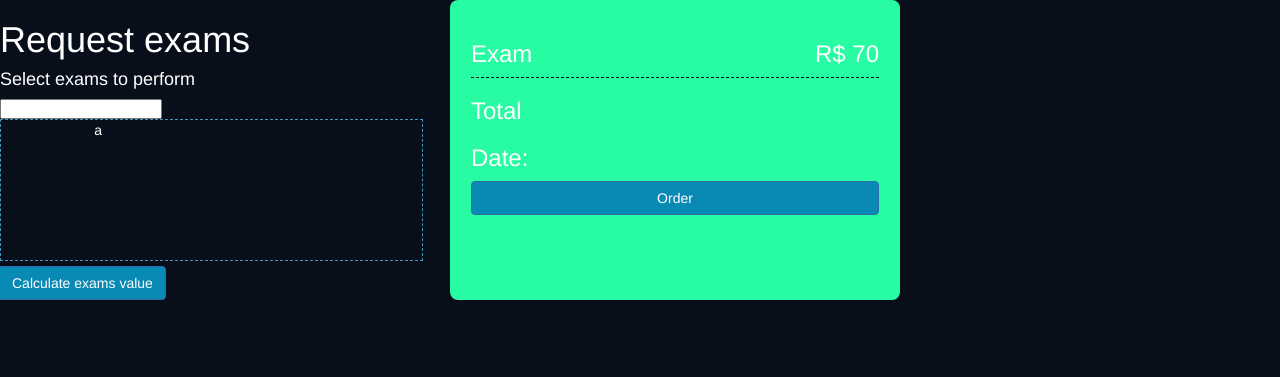
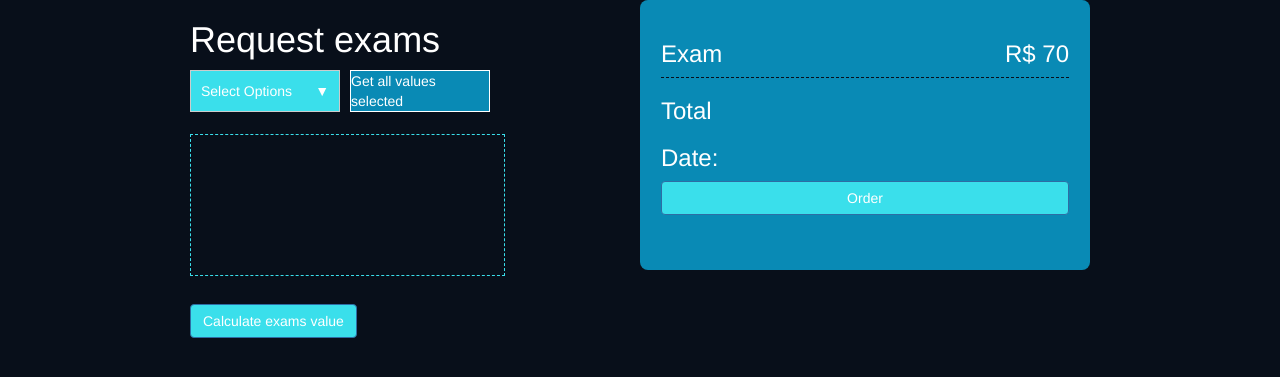
Before and after one commit to upALX/Life, a Django app: page /exams/request_exam/ in a window 1280 px wide. Shown: the top 377 px of the page. Run offline with Django 4.2, Linux system fonts and the light colour scheme; a user stored in the database is signed in; data comes from the database, SQL or seed files in the repository; both versions use the stored data as it was after the commit.

Commit message:
adding glory of send data to the back end

```diff
--- a/exams/templates/request_exam.html
+++ b/exams/templates/request_exam.html
@@ -10,30 +10,47 @@
 
         <div class="content__select-exam">
             <h1>Request exams</h1>
-            <h4>Select exams to perform</h4>
-            <form action="{%url 'request_exams'%}" method="post">{% csrf_token%}
-                <div class="btn-group" role="group" aria-label="Button group with nested dropdown">
-
-                    <div class="btn-group" role="group">
+            {% comment %} <form action="{%url 'request_exams'%}" method="post">{% csrf_token%}
+                <div class="content__select" >
+                    <h4>Select exams to perform</h4>
+                    <div class="content__select-card">
                         <select class="content__select-form-exams" name="exams_selected">
-                            <option selected>Open this select menu</option>
+                            <option class="content__select-options" selected>Open this select menu</option>
                             {%for exam in exams_type%}
-
+                                <option class="content__select-options" value="">LOL1</option>
                             {%endfor%}
-                            <option value="{{exam.id}}">{{exam.exam_name}}
                           </select>
+                          <input type="submit" class="content__select_input-submit" value="Select values"> {% endcomment %}
                         {% comment %} <ul class="dropdown-menu">
                             {% for exam in exams_type%}
                                 <li></option></li>
                             {%endfor%}
                         </ul> {% endcomment %}
-                        <textarea class="btn-group__textarea"id="w3review" name="w3review" rows="7" cols="50">
-                        a
+                        {% comment %} <textarea onclick="getAllSelectedValues()" class="btn-group__textarea"id="" name="" rows="7" cols="50">
                         </textarea>
                     </div>
                     <button class="btn btn-primary" type="submit">Calculate exams value</button>
                 </div>
-            </form>
+            </form> {% endcomment %}
+            <form action="{%url 'request_exams'%}" method="POST" > {%csrf_token%}
+            <div class="container-main">
+                <div id="custom-select-container" class="custom-select">
+                    <div class="select-box" onclick="toggleOptions()">
+                        <span>Select Options</span>
+                        <span>&#9660;</span>
+                    </div>
+                    <div class="options-container" id="options-container">
+                        {%for exam in exams_type%}
+                        <div class="option">
+                            <input type="checkbox" class="checkbox" id="{{exam.exam_name}}" value="{{exam.exam_name}}" name="exams_selected" multiple> {{exam.exam_name}}
+                        </div>
+                        {%endfor%}
+                    </div>
+                </div>
+                <span class="button-span"onclick="getAllSelectedValues()">Get all values selected</span>
+            </div>
+            <textarea class="btn-group__textarea" id="output" rows="7" readonly></textarea>
+            <button class="btn btn-primary" type="submit">Calculate exams value</button>
         </div>
         <div class="content__select-resum">
             <div class="content__select-exam-prices">
@@ -46,6 +63,7 @@
             </div>
             <button class="btn btn-primary" type="submit">Order</button>
         </div>
-
     </div>
+    </form>
+    <script src={%static 'exams/js/scripts.js'%}></script>
 {%endblock%}
--- a/exams/views.py
+++ b/exams/views.py
@@ -13,19 +13,21 @@ def request_exams(request):
     if request.method == 'GET':
         return render(request=request, template_name='request_exam.html', context={'exams_type': exams_type})
     elif request.method == 'POST':
-        exams_id = request.POST.getlists('exams_name')
+        exams_id = request.POST.getlist('exams_selected')
 
-        order_exams = Exams.objects.filter(
-            id__in=exams_id
-        )
+        print(exams_id)
 
-        total_amount_exam = sum([exam.price for exam in order_exams])
-        # TODO calculate price of data right
+        return HttpResponse('Hello world')
 
-        return render(
-            request=request, template_name='request_exam.html',
-            context={'exams_type': exams_type, 'order_exams': order_exams,
-            'total_amount': total_amount_exam}
-        )
+        # order_exams = Exams.objects.filter(
+        #     id__in=exams_id
+        # )
 
-    return HttpResponse('Hello world')
+        # total_amount_exam = sum([exam.price for exam in order_exams])
+        # # TODO calculate price of data right
+
+        # return render(
+        #     request=request, template_name='request_exam.html',
+        #     context={'exams_type': exams_type, 'order_exams': order_exams,
+        #     'total_amount': total_amount_exam}
+        # )
--- a/templates/bases/main_structure.html
+++ b/templates/bases/main_structure.html
@@ -4,6 +4,7 @@
 <head>
     <meta charset="UTF-8">
     <meta name="viewport" content="width=device-width, initial-scale=1.0">
+    <link rel="shortcut icon" href="{%static 'general/assets/dna.png'%}" type="image/x-icon">
     <title>Life</title>
     <link rel="stylesheet" href="https://cdn.jsdelivr.net/npm/bootstrap@3.3.7/dist/css/bootstrap.min.css" integrity="sha384-BVYiiSIFeK1dGmJRAkycuHAHRg32OmUcww7on3RYdg4Va+PmSTsz/K68vbdEjh4u" crossorigin="anonymous">
     <link rel="stylesheet" href="{%static 'general/css/main.css'%}">
--- a/templates/static/exams/css/request_exams.css
+++ b/templates/static/exams/css/request_exams.css
@@ -3,6 +3,77 @@
 }
 body{
     background-color: var(--main-color);
+    display: flex;
+    align-items: center;
+    justify-content: center;
+}
+
+.container-main {
+    display: flex;
+    justify-content: space-between;
+    width: 300px;
+}
+
+.custom-select {
+    position: relative;
+    display: inline-block;
+}
+
+.select-box {
+    width: 150px;
+    padding: 10px;
+    display: flex;
+    justify-content: space-between;
+    align-items: center;
+    background-color: var(--secondary-color);
+
+    border: 1px solid #ccc;
+    cursor: pointer;
+}
+
+.options-container {
+    position: absolute;
+    top: 100%;
+    left: 0;
+    width: 100%;
+    max-height: 200px;
+    overflow-y: auto;
+    border: 1px solid #ccc;
+    border-top: none;
+    display: none;
+}
+
+.option {
+    padding: 10px;
+    color: var(--main-color);
+    cursor: pointer;
+    background-color: var(--middle-color)
+}
+
+.option:hover {
+    background-color: #e0e0e0;
+}
+
+.checkbox {
+    margin-right: 10px;
+}
+
+textarea {
+    width: 80%;
+    margin: 0.6em 0;
+    resize: none;
+}
+
+span.button-span {
+    width: 150px;
+    margin-left: 10px;
+    cursor: pointer;
+    background-color: var(--middle-color);
+    border: 1px solid var(--white-color);
+}
+
+span.button-span:hover{
+    opacity: 0.9;
 }
 
 div.content__exams{
@@ -13,17 +84,43 @@ div.content__exams{
 }
 
 button.btn{
-    background-color: var(--middle-color);
+    background-color: var(--secondary-color);
 }
 
 ul.dropdown-menu{
     background-color: var(--middle-color);
 }
 
+.content__select-form-exams{
+    padding: 5px;
+    width: 70%;
+}
+
 textarea.btn-group__textarea{
     border: 1px dashed var(--secondary-color);
     background-color: var(--main-color);
     resize: none;
+    width: 70%;
+    margin: 5% 0;
+}
+
+select.content__select-form-exams{
+    background-color: black;
+}
+
+option.content__select-options{
+    background-color: black;
+}
+
+input.content__select_input-submit{
+    padding: 4px;
+    background-color: var(--secondary-color);
+    border-radius: 8px;
+    border: 1px solid var(--white-color);
+}
+
+input.content__select_input-submit:hover{
+    opacity: 0.8;
 }
 
 div.content__select-resum{
@@ -32,8 +129,8 @@ div.content__select-resum{
     display: flex;
     flex-direction: column;
     width: 100%;
-    height: 100%;
-    background-color: var(--only-unique-color);
+    height: 80%;
+    background-color: var(--middle-color);
 }
 
 div.content__select-exam-prices{
--- /dev/null
+++ b/templates/static/exams/js/scripts.js
@@ -0,0 +1,18 @@
+document.addEventListener('click', function (event) {
+    const isClickInside = document.getElementById('custom-select-container').contains(event.target);
+    const optionsContainer = document.getElementById('options-container');
+    if (!isClickInside && optionsContainer.style.display === 'block') {
+        optionsContainer.style.display = 'none';
+    }
+});
+
+function toggleOptions() {
+    const optionsContainer = document.getElementById('options-container');
+    optionsContainer.style.display = optionsContainer.style.display === 'none' ? 'block' : 'none';
+}
+
+function getAllSelectedValues() {
+    const selectedOptions = document.querySelectorAll('.option input:checked');
+    const textarea = document.getElementById('output');
+    textarea.value = Array.from(selectedOptions).map(option => option.value).join('\n');
+}
--- a/templates/static/general/css/main.css
+++ b/templates/static/general/css/main.css
@@ -1,6 +1,6 @@
 :root{
     --main-color: #080f1a;
-    --secondary-color: #4297be;
+    --secondary-color: #3adfeb;
     --middle-color: #098ab5;
     --secondary-contrast-color: #07d2ff;
     --main-contrast-color: #0ffff8;
```
Also changed, not shown: db.sqlite3, templates/static/general/assets/dna.png (added).
